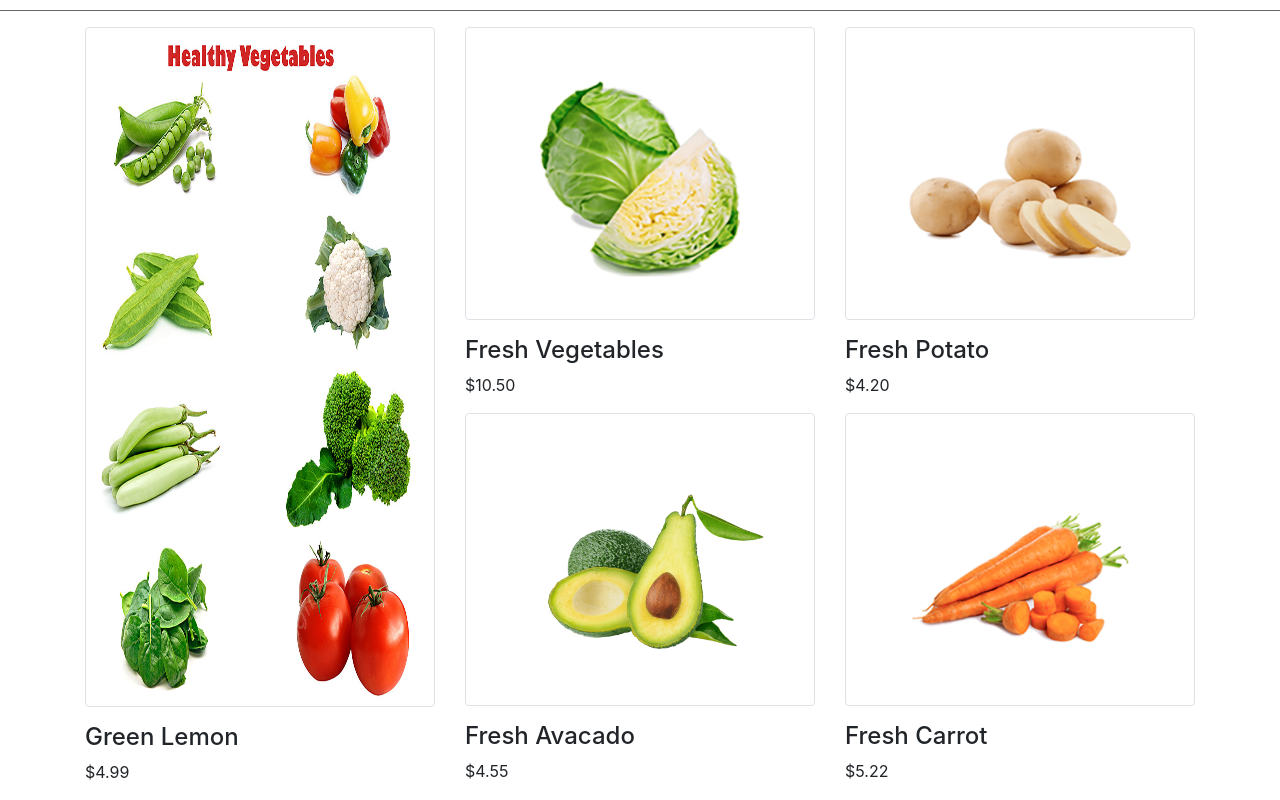
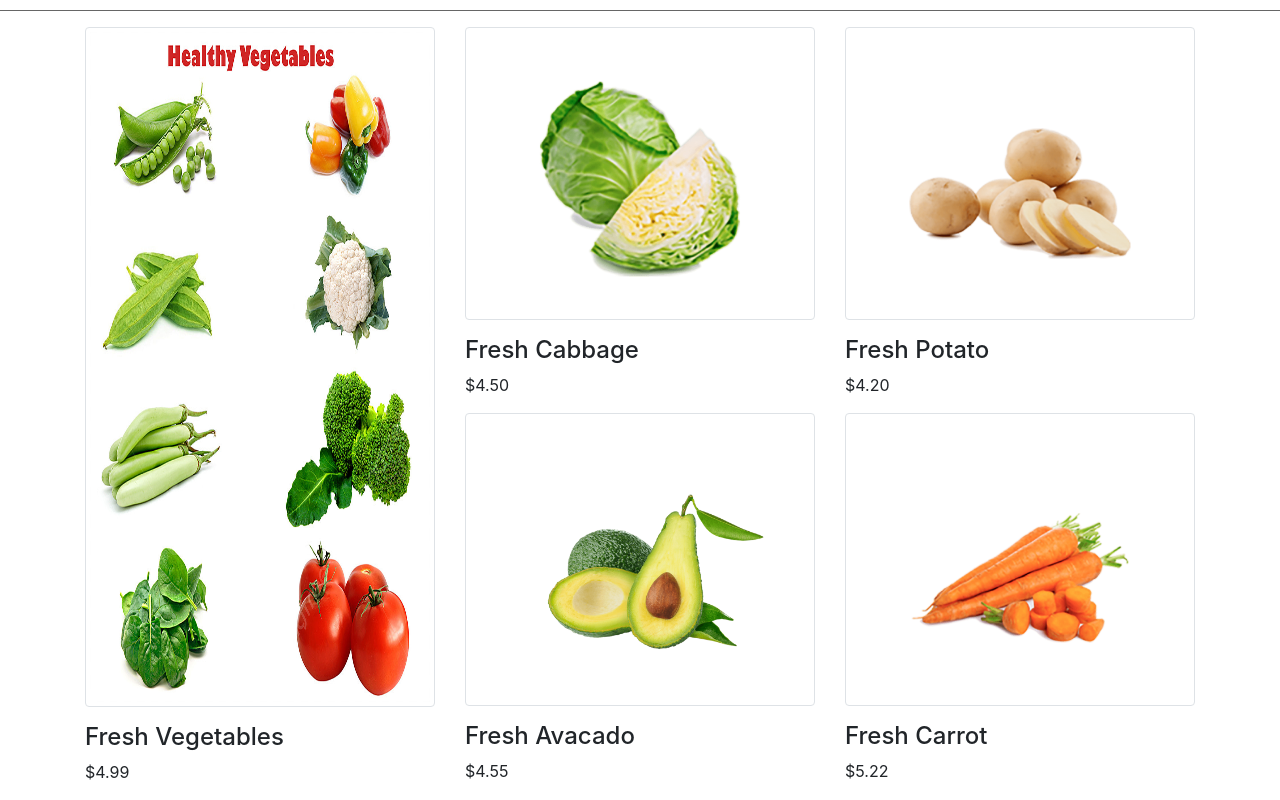
Before and after one commit to latashetty0408/DigiHost_Assignment, a plain HTML site: page index.html in a window 1280 px wide. Shown: the part 1280-2080 px from the top of the page. Drawn offline with nearby package versions, Linux system fonts and the light colour scheme.

Commit message:
Completed

```diff
--- a/index.html
+++ b/index.html
@@ -134,7 +134,7 @@
                                 <img class="img_3 img-thumbnail" src="image/product-8.jpg" alt="img_3">
                             </div>
                             <div class="product-info mb-3">
-                                <h4>Green Lemon</h4>
+                                <h4>Fresh Vegetables</h4>
                                 <div class="prices">
                                     <span class="price">$4.99</span>
                                 </div>
@@ -149,9 +149,9 @@
                                         <img class="img_4 img-thumbnail" src="image/product-4.png" alt="img_3">
                                     </div>
                                     <div class="product-info mb-3">
-                                        <h4>Fresh Vegetables</h4>
+                                        <h4>Fresh Cabbage</h4>
                                         <div class="prices">
-                                            <span class="price">$10.50</span>
+                                            <span class="price">$4.50</span>
                                         </div>
                                     </div>
                                 </div>
```
